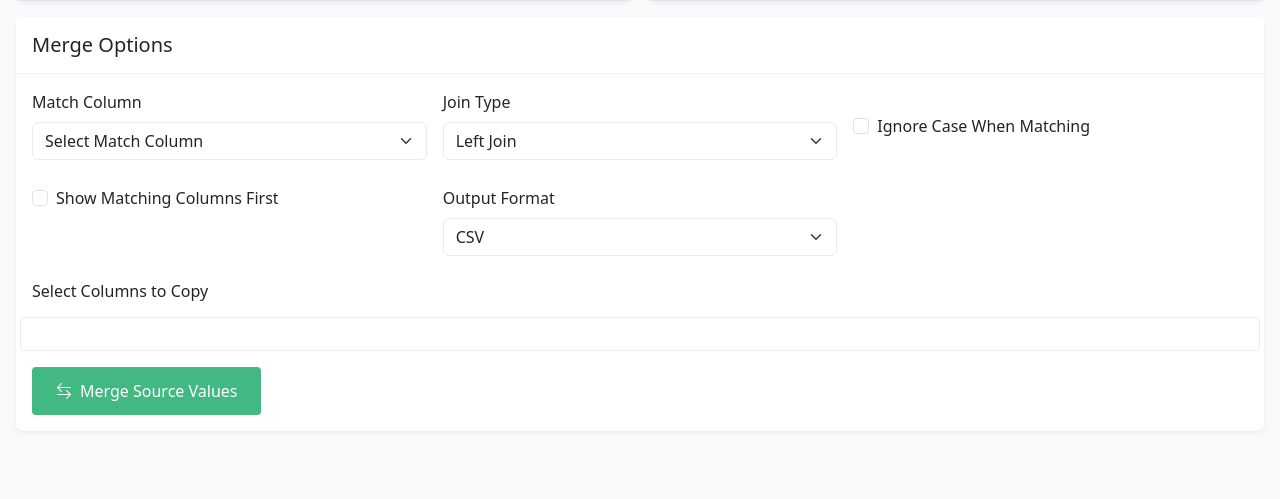
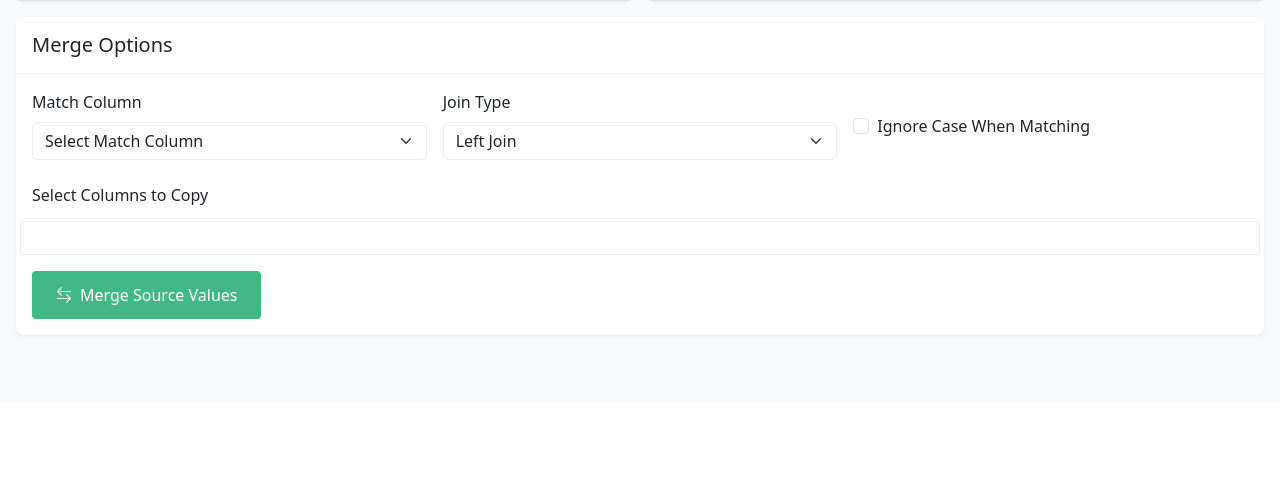
Before and after one commit to ivishalgandhi/msv, a Flask app: page / in a window 1280 px wide. Shown: the part 579-1078 px from the top of the page. After the commit the page ends 916 px from the top, so only its background shows below. Run offline with Flask 2, Linux system fonts and the light colour scheme; some libraries are stand-ins or nearby versions.

Commit message:
Refactor file merge operation to support sheet handling and update modal UI for better user experience

```diff
--- a/src/static/script.js
+++ b/src/static/script.js
@@ -265,12 +265,20 @@ document.addEventListener('DOMContentLoaded', function() {
                 )
             );
 
+            // Create options with original column names
             matchColumn.innerHTML = `
                 <option value="">Select Match Column</option>
-                ${commonColumns.map(col => `<option value="${col}">${col}</option>`).join('')}
+                ${commonColumns.map(col => {
+                    // Find the matching destination column
+                    const destCol = destColumns.find(dc =>
+                        dc.toLowerCase() === col.toLowerCase()
+                    );
+                    return `<option value="${col}">
+                        ${col}${destCol !== col ? ` (matches ${destCol})` : ''}
+                    </option>`;
+                }).join('')}
             `;
 
-            // Update column selection checkboxes
             updateColumnSelection();
         }
     }
@@ -309,13 +317,35 @@ document.addEventListener('DOMContentLoaded', function() {
             return;
         }
 
+        // Show loading state
+        document.getElementById('result').innerHTML = `
+            <div class="alert alert-info">
+                <div class="d-flex align-items-center">
+                    <div class="spinner-border spinner-border-sm me-2"></div>
+                    Processing merge...
+                </div>
+            </div>`;
+
         const formData = new FormData();
         formData.append('source', sourceFile.files[0]);
         formData.append('destination', destFile.files[0]);
-        formData.append('match_column', matchColumn.value);
-        selectedColumns.forEach(col => formData.append('columns[]', col));
+
+        // Find exact match first, then case-insensitive match
+        const destCol = destColumns.find(dc => dc === matchColumn.value) ||
+                       destColumns.find(dc => dc.toLowerCase() === matchColumn.value.toLowerCase());
+
+        // Use exact column name from destination
+        formData.append('match_column', destCol || matchColumn.value);
+
+        // Find and use exact column names from destination
+        selectedColumns.forEach(col => {
+            const matchingDestCol = destColumns.find(dc => dc === col) ||
+                                  destColumns.find(dc => dc.toLowerCase() === col.toLowerCase());
+            formData.append('columns[]', matchingDestCol || col);
+        });
+
         formData.append('join_type', joinType.value);
-        formData.append('ignore_case', ignoreCase.checked);
+        formData.append('ignore_case', 'true');  // Enable case-insensitive matching
 
         // Add sheet information if Excel files
         if (sourceFile.files[0].name.endsWith('.xlsx') && sourceSheet.value) {
@@ -331,38 +361,34 @@ document.addEventListener('DOMContentLoaded', function() {
                 body: formData
             });
 
-            if (response.ok) {
-                const stats = JSON.parse(response.headers.get('X-Merge-Stats'));
+            const data = await response.json();
 
-                // Create download link
-                const blob = await response.blob();
-                const url = window.URL.createObjectURL(blob);
-                const a = document.createElement('a');
-                a.href = url;
-                a.download = 'merged_result.csv';
-                document.body.appendChild(a);
-                a.click();
-                window.URL.revokeObjectURL(url);
-                document.body.removeChild(a);
-
-                // Show merge statistics
+            if (data.success) {
                 document.getElementById('result').innerHTML = `
                     <div class="alert alert-success">
-                        <h6 class="mb-2">Merge completed successfully!</h6>
+                        <h6 class="mb-2">✨ Merge completed successfully!</h6>
                         <div class="small">
-                            <div>Rows: ${stats.rows_before} → ${stats.rows_after} (${stats.rows_changed >= 0 ? '+' : ''}${stats.rows_changed})</div>
-                            ${stats.new_columns.length ? `<div>New columns: ${stats.new_columns.join(', ')}</div>` : ''}
-                            <div>Matched rows: ${stats.matched_rows}</div>
+                            <div>Rows: ${data.stats.rows_before} → ${data.stats.rows_after}
+                                (${data.stats.rows_changed >= 0 ? '+' : ''}${data.stats.rows_changed})</div>
+                            ${data.stats.new_columns.length ?
+                                `<div>New columns: ${data.stats.new_columns.join(', ')}</div>` : ''}
+                            <div>Matched rows: ${data.stats.matched_rows}</div>
                         </div>
                     </div>`;
             } else {
-                const error = await response.json();
-                document.getElementById('result').innerHTML =
-                    `<div class="alert alert-danger">Error: ${error.error}</div>`;
+                document.getElementById('result').innerHTML = `
+                    <div class="alert alert-danger">
+                        <i class="bi bi-exclamation-triangle me-2"></i>
+                        Error: ${data.error}
+                    </div>`;
             }
         } catch (error) {
-            document.getElementById('result').innerHTML =
-                `<div class="alert alert-danger">Error performing merge: ${error.message}</div>`;
+            console.error('Merge error:', error);
+            document.getElementById('result').innerHTML = `
+                <div class="alert alert-danger">
+                    <i class="bi bi-exclamation-triangle me-2"></i>
+                    Error performing merge: ${error.message}
+                </div>`;
         }
     });
 
@@ -650,7 +676,7 @@ function escapeHtml(unsafe) {
     }
     return String(unsafe)
         .replace(/&/g, "&amp;")
-        .replace(/</g, "&lt;")
+        .replace(/<//g, "&lt;")
         .replace(/>/g, "&gt;")
         .replace(/"/g, "&quot;")
         .replace(/'/g, "&#039;");
--- a/src/static/style.css
+++ b/src/static/style.css
@@ -335,11 +335,6 @@ th.matching-column .bi-link {
 .modal-fullscreen .preview-container-full .table-responsive {
     height: calc(100vh - 140px);
     overflow: auto;
-}
-
-/* Column ordering */
-.matching-column-first {
-    order: -1;
 }
 
 /* Dark mode styles */
--- a/src/templates/index.html
+++ b/src/templates/index.html
@@ -39,12 +39,15 @@
     </div>
 
     <!-- Focus View Modal -->
-    <div class="modal fade" id="focusViewModal" tabindex="-1">
+    <div class="modal fade" id="focusViewModal" tabindex="-1" aria-labelledby="focusViewModalLabel" aria-hidden="true">
         <div class="modal-dialog modal-fullscreen">
             <div class="modal-content">
-                <div class="modal-header">
+                <div class="modal-header border-bottom">
                     <div class="d-flex align-items-center gap-3">
-                        <h5 class="modal-title" id="focusViewModalLabel"></h5>
+                        <div>
+                            <h5 class="modal-title mb-0" id="focusViewModalLabel"></h5>
+                            <small class="text-muted" id="focusViewFilename"></small>
+                        </div>
                         <!-- Sheet selector for Excel files -->
                         <div id="focusViewSheetSelect" class="d-none">
                             <select class="form-select form-select-sm" id="focusViewSheet">
@@ -52,10 +55,14 @@
                             </select>
                         </div>
                     </div>
-                    <button type="button" class="btn-close" data-bs-dismiss="modal"></button>
+                    <button type="button" class="btn-close" data-bs-dismiss="modal" aria-label="Close"></button>
                 </div>
                 <div class="modal-body p-0">
                     <div id="focusViewContent" class="preview-container-full"></div>
+                </div>
+                <div class="modal-footer border-top">
+                    <span class="me-auto text-muted small" id="focusViewStats"></span>
+                    <button type="button" class="btn btn-secondary" data-bs-dismiss="modal">Close</button>
                 </div>
             </div>
         </div>
@@ -158,19 +165,6 @@
                                     </label>
                                 </div>
                             </div>
-                            <div class="col-md-4">
-                                <div class="form-check">
-                                    <input type="checkbox" id="showMatchingFirst" class="form-check-input">
-                                    <label class="form-check-label">Show Matching Columns First</label>
-                                </div>
-                            </div>
-                            <div class="col-md-4">
-                                <label class="form-label">Output Format</label>
-                                <select id="outputFormat" class="form-select">
-                                    <option value="csv">CSV</option>
-                                    <option value="xlsx">Excel (XLSX)</option>
-                                </select>
-                            </div>
                             <div class="col-12">
                                 <h6 class="mb-3">Select Columns to Copy</h6>
                                 <div id="columnCheckboxes" class="column-selection row row-cols-1 row-cols-md-4"></div>
--- a/src/web_interface.py
+++ b/src/web_interface.py
@@ -85,7 +85,7 @@ def preview_file():
 
 @app.route('/merge', methods=['POST'])
 def merge_files():
-    """Perform file merge operation with preview"""
+    """Perform file merge operation by updating destination file"""
     source = request.files['source']
     dest = request.files['destination']
 
@@ -103,9 +103,12 @@ def merge_files():
         source.save(source_path)
         dest.save(dest_path)
 
-        # Read files
-        source_df = read_file(source_path)
-        dest_df = read_file(dest_path)
+        # Read files with sheet handling
+        source_sheet = request.form.get('source_sheet')
+        dest_sheet = request.form.get('dest_sheet')
+
+        source_df = read_file(source_path, sheet_name=source_sheet)
+        dest_df = read_file(dest_path, sheet_name=dest_sheet)
 
         # Initialize merger and process files
         merger = DataMerger(source_df, dest_df)
@@ -118,6 +121,7 @@ def merge_files():
             })
 
         try:
+            # Perform merge
             result = merger.merge(
                 match_column=match_column,
                 columns_to_copy=columns,
@@ -125,22 +129,12 @@ def merge_files():
                 join_type=join_type
             )
 
-            # Generate preview HTML
-            preview_html = generate_preview_html(result)
+            # Write back to destination file
+            write_file(result, dest_path, sheet_name=dest_sheet)
 
-            # Save result based on format
-            output_format = request.form.get('output_format', 'csv')
-            if output_format == 'xlsx':
-                output_path = os.path.join(temp_dir, 'result.xlsx')
-                write_file(result, output_path, sheet_name='Merged Data')
-            else:
-                output_path = os.path.join(temp_dir, 'result.csv')
-                write_file(result, output_path)
-
-            # Return both preview and download URL
+            # Return success with stats
             return jsonify({
-                'preview': preview_html,
-                'download_url': url_for('download_result', path=output_path),
+                'success': True,
                 'stats': {
                     'rows_before': len(dest_df),
                     'rows_after': len(result),
@@ -149,14 +143,23 @@ def merge_files():
                     'matched_rows': len(result[result[columns[0]].notna()]) if columns else 0
                 }
             })
+
         except Exception as e:
             return jsonify({'error': str(e)})
 
+    except Exception as e:
+        return jsonify({'error': str(e)})
     finally:
         # Cleanup temp files
         for f in os.listdir(temp_dir):
-            os.remove(os.path.join(temp_dir, f))
-        os.rmdir(temp_dir)
+            try:
+                os.remove(os.path.join(temp_dir, f))
+            except:
+                pass
+        try:
+            os.rmdir(temp_dir)
+        except:
+            pass
 
 @app.route('/getsheets', methods=['POST'])
 def get_sheets():
```
